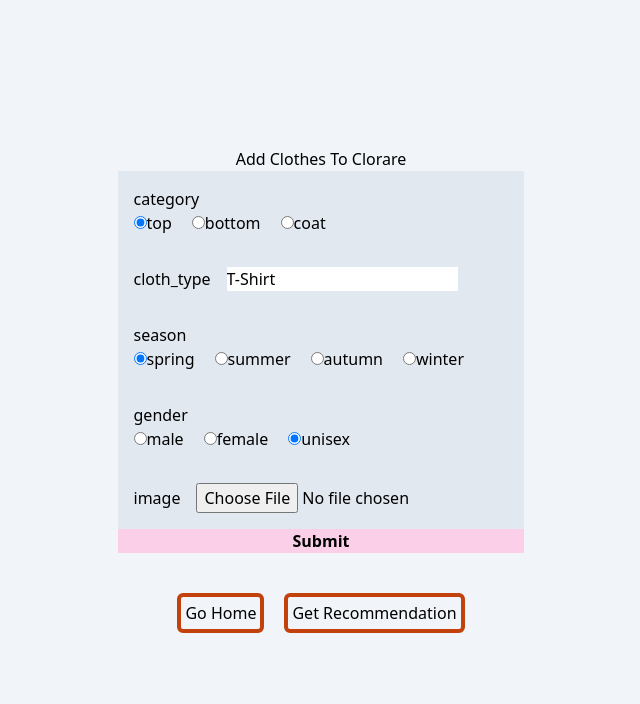
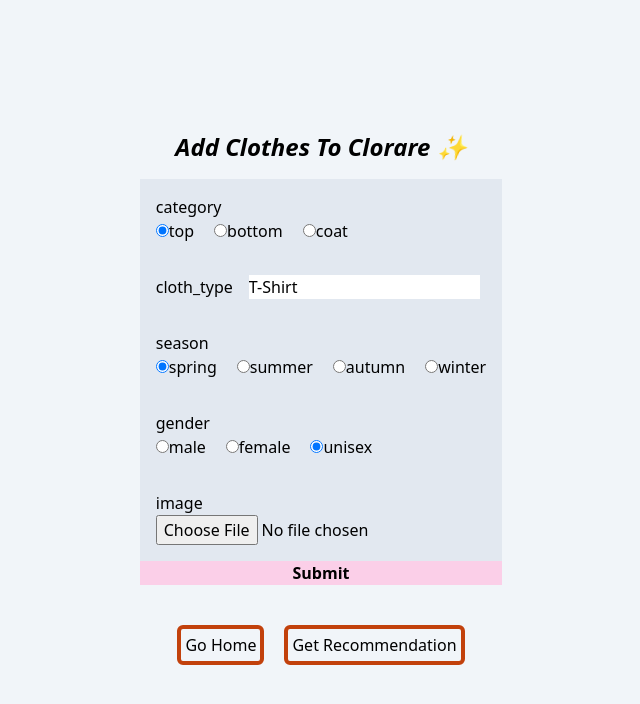
Before and after one commit to SignGin/Clorare, a Next.js app in the folder web/: page /clothes/add in a window 1280 px wide. Shown: the top 704 px of the page, without its empty margins (319-959 px from the left). Built offline with nearby package versions, Linux system fonts and the light colour scheme.

Commit message:
이미지 필수값 제거

```diff
--- a/web/src/pages/clothes/add.tsx
+++ b/web/src/pages/clothes/add.tsx
@@ -44,7 +44,9 @@ export default function Add() {
 
   return (
     <div className="flex flex-col bg-slate-100 justify-center items-center min-h-screen">
-      <h1>Add Clothes To Clorare</h1>
+      <h1 className="m-4 font-bold text-2xl italic">
+        Add Clothes To Clorare ✨
+      </h1>
       <Formik
         initialValues={initialValues}
         validate={values => {
@@ -142,10 +144,10 @@ export default function Add() {
                 return (
                   <div className="m-4">
                     <span className="mr-4">image</span>
+                    <br />
                     <input
                       type="file"
                       className="form-control"
-                      required
                       onChange={e => handleIcon(e, setFieldValue)}
                     />
                     {meta.touched && meta.error && (
```
